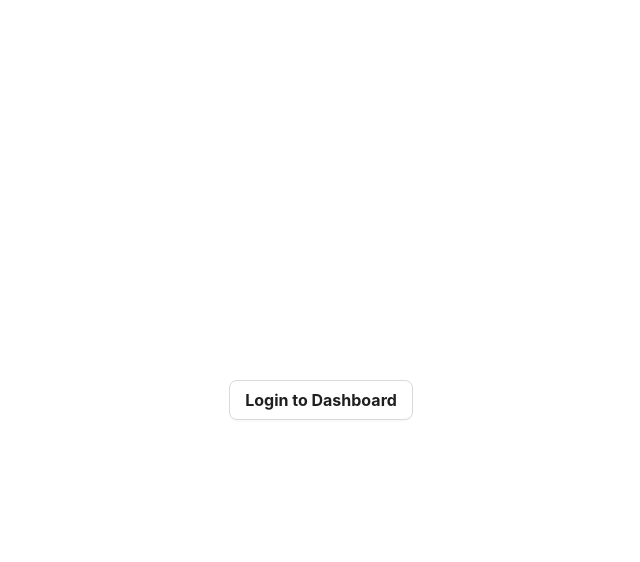
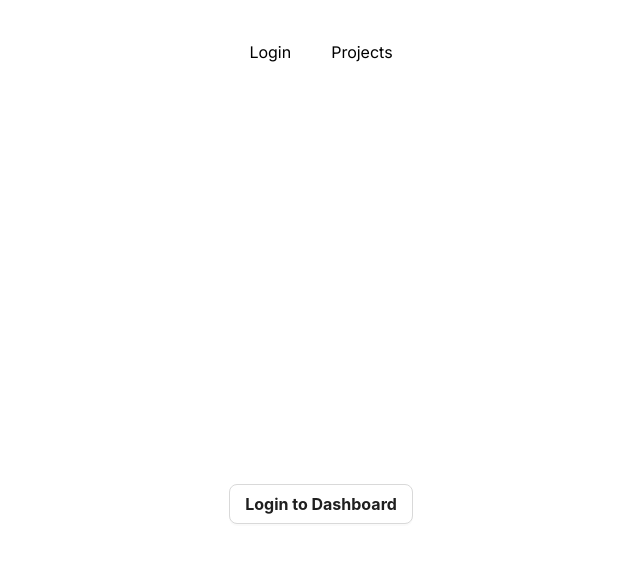
Before and after one commit to Raad05/project-management-dashboard, a Next.js app: page / in a window 1280 px wide. Shown: the top 562 px of the page, without its empty margins (319-959 px from the left). Built offline with nearby package versions, Linux system fonts and the light colour scheme.

Commit message:
added navbar

```diff
--- /dev/null
+++ b/app/components/Navbar/Navbar.tsx
@@ -0,0 +1,17 @@
+import Link from "next/link";
+import React from "react";
+
+const Navbar = () => {
+  return (
+    <nav className="navbar flex justify-center py-10">
+      <Link className="mx-5" href="/login">
+        Login
+      </Link>
+      <Link className="mx-5" href="/projects">
+        Projects
+      </Link>
+    </nav>
+  );
+};
+
+export default Navbar;
--- a/app/layout.tsx
+++ b/app/layout.tsx
@@ -3,6 +3,7 @@
 import { Inter } from "next/font/google";
 import "./globals.css";
 import { QueryClient, QueryClientProvider } from "@tanstack/react-query";
+import Navbar from "./components/Navbar/Navbar";
 
 const inter = Inter({ subsets: ["latin"] });
 
@@ -17,6 +18,7 @@ export default function RootLayout({
     <html lang="en">
       <body className={`${inter.className} container mx-auto`}>
         <QueryClientProvider client={queryClient}>
+          <Navbar></Navbar>
           {children}
         </QueryClientProvider>
       </body>
```
